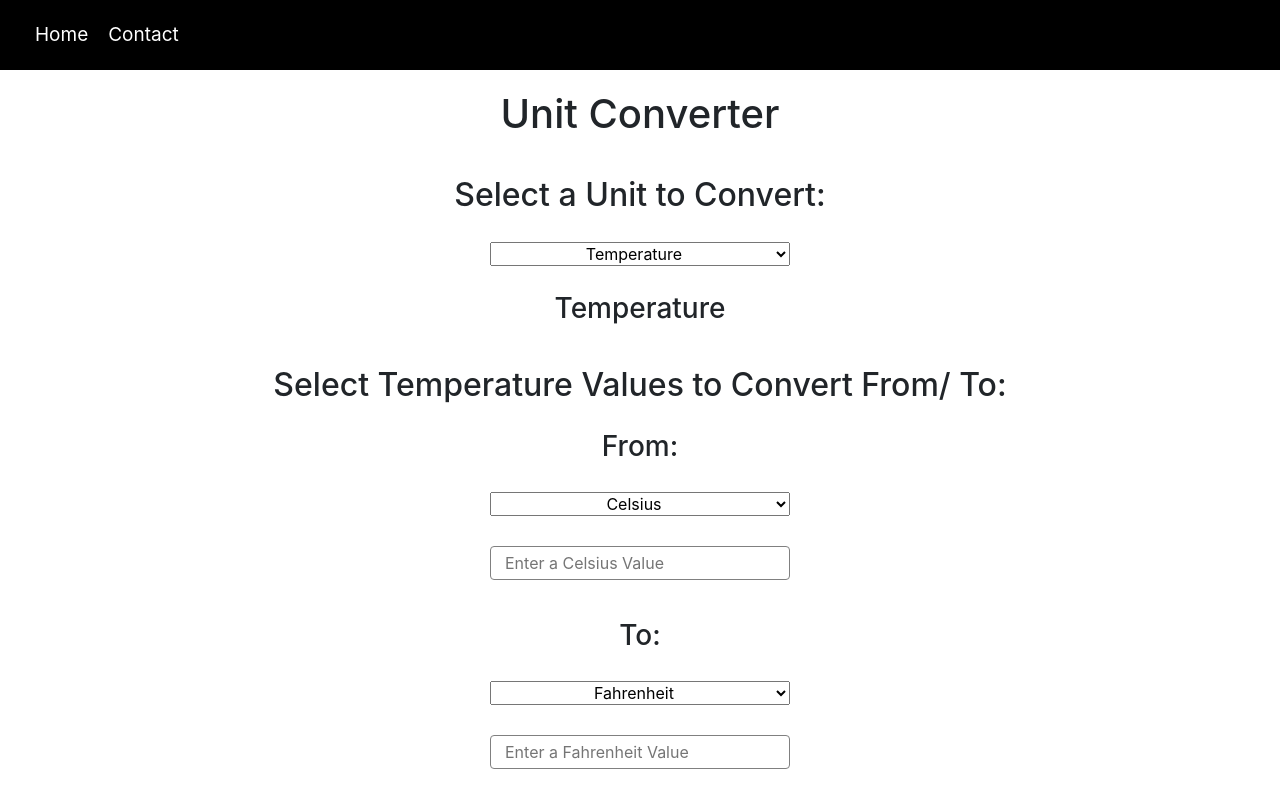
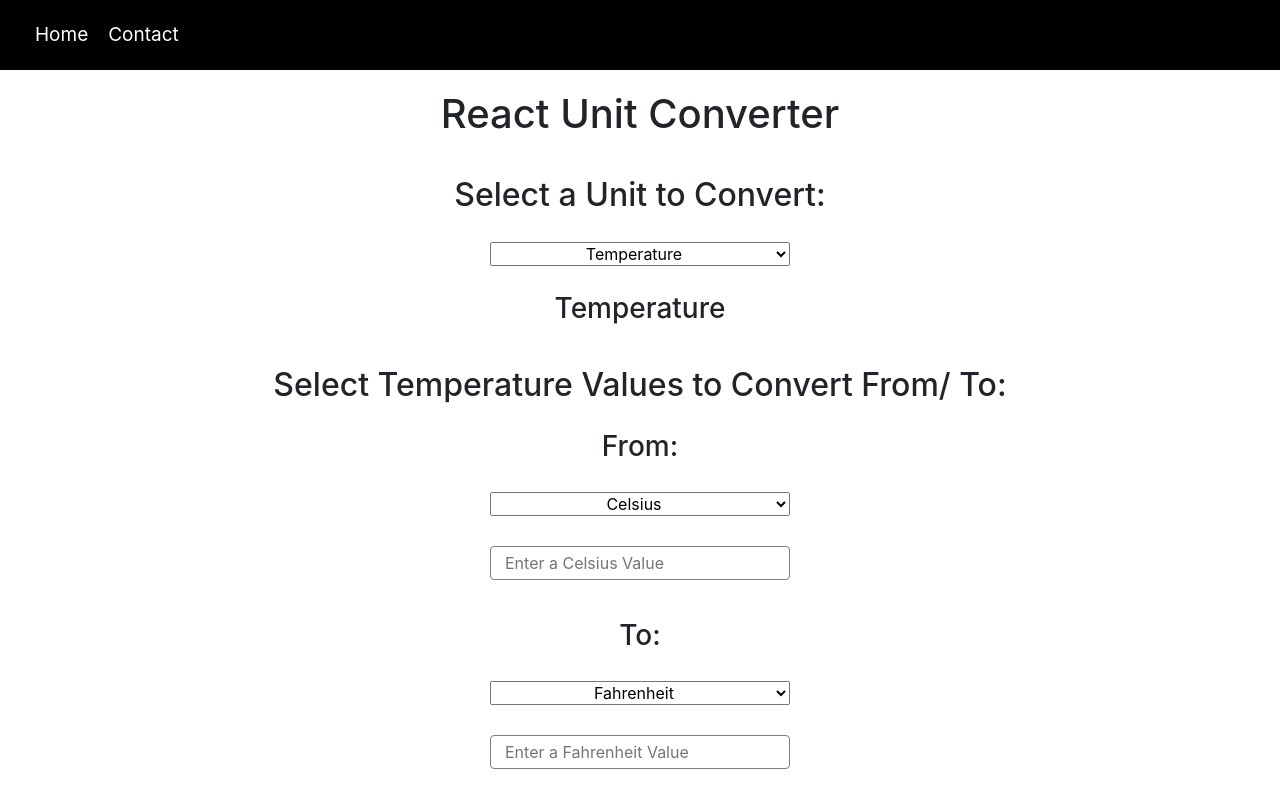
Before and after one commit to AdamMartin14/react-unit-converter, a React app: page / in a window 1280 px wide. Shown: the top 808 px of the page. Built offline with nearby package versions, Linux system fonts and the light colour scheme.

Commit message:
App title reverted.

```diff
--- a/src/components/AppBody/AppBodyContainer/AppBodyContainer.js
+++ b/src/components/AppBody/AppBodyContainer/AppBodyContainer.js
@@ -3,7 +3,7 @@ import PagePrimaryHeading from '../PagePrimaryHeading/PagePrimaryHeading';
 import AppLogicContainer from './AppLogicContainer/AppLogicContainer';
 import classes from '../AppBodyContainer/AppBodyContainer.css';
 
-const appTitle = 'Unit Converter';
+const appTitle = 'React Unit Converter';
 
 
 const appBodyContainer = (props) => (
```
Also changed, not shown: 7 other files (tests, documents, lock files or other folders).
